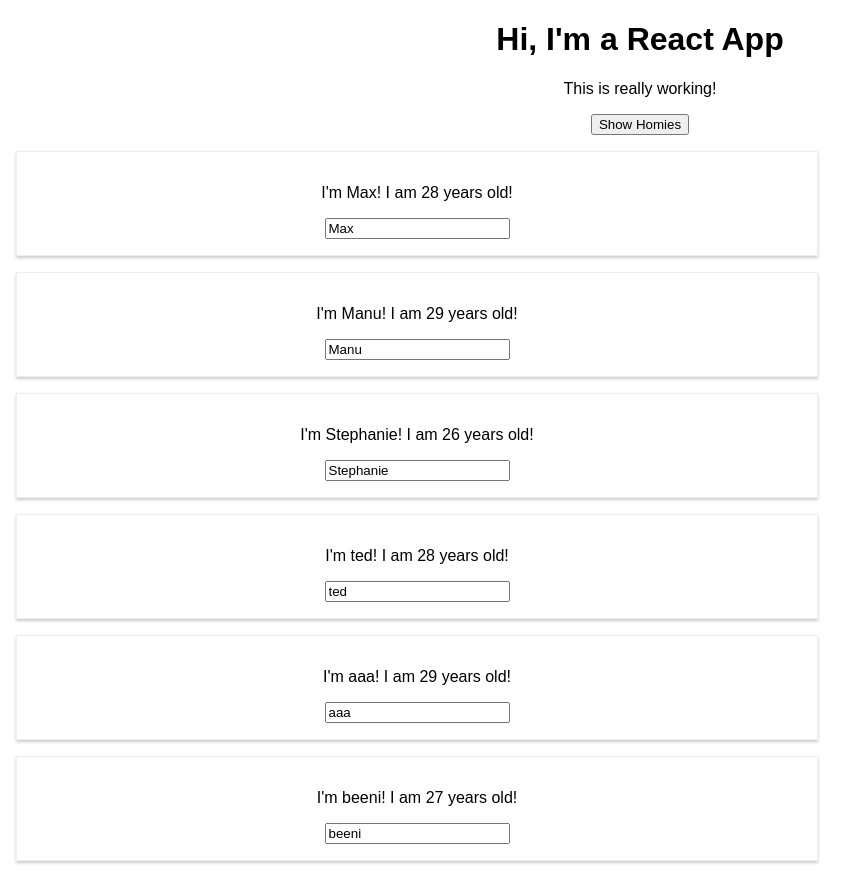
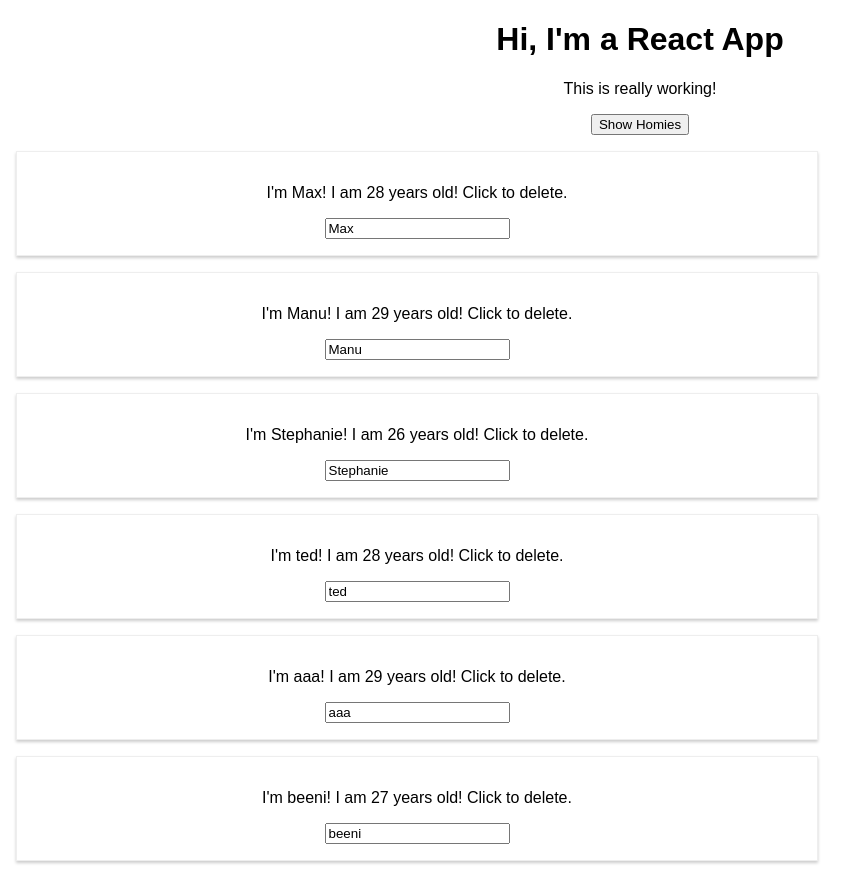
Before and after one commit to sethlewandowski/reactTheCompleteGuideUdemy, a React (Create React App) app in the folder Section3/react-complete-guide/: page / in a window 1280 px wide. Shown: the whole page, without its empty margins (0-867 px from the left). Built offline with nearby package versions, Linux system fonts and the light colour scheme.

Commit message:
saving work

```diff
--- a/Section3/react-complete-guide/src/App.js
+++ b/Section3/react-complete-guide/src/App.js
@@ -5,12 +5,12 @@
 class App extends Component {
   state = {
     persons: [
-      { id: "20i352", name: "Max", age: 28 },
-      { id: "20i32", name: "Manu", age: 29 },
-      { id: "204352", name: "Stephanie", age: 26 },
-      { id: "20i2", name: "ted", age: 28 },
-      { id: "2352", name: "aaa", age: 29 },
-      { id: "20222i352", name: "beeni", age: 27 },
+      { id: "1", name: "Max", age: 28 },
+      { id: "2", name: "Manu", age: 29 },
+      { id: "3", name: "Stephanie", age: 26 },
+      { id: "4", name: "ted", age: 28 },
+      { id: "5", name: "aaa", age: 29 },
+      { id: "6", name: "beeni", age: 27 },
     ],
     showPersons: true,
   }
@@ -21,7 +21,7 @@
   }
 
   nameChangedHandler = (event, id) => {
-    const personIndex = this.state.person.findIndex((p) => {
+    const personIndex = this.state.persons.findIndex((p) => {
       return p.id === id
     })
 
--- a/Section3/react-complete-guide/src/Person/Person.js
+++ b/Section3/react-complete-guide/src/Person/Person.js
@@ -5,7 +5,7 @@
   return (
     <div className='Person'>
       <p onClick={props.click}>
-        I'm {props.name}! I am {props.age} years old!
+        I'm {props.name}! I am {props.age} years old! Click to delete.
       </p>
       <p>{props.children}</p>
       <input type='text' onChange={props.changed} value={props.name} />
```
